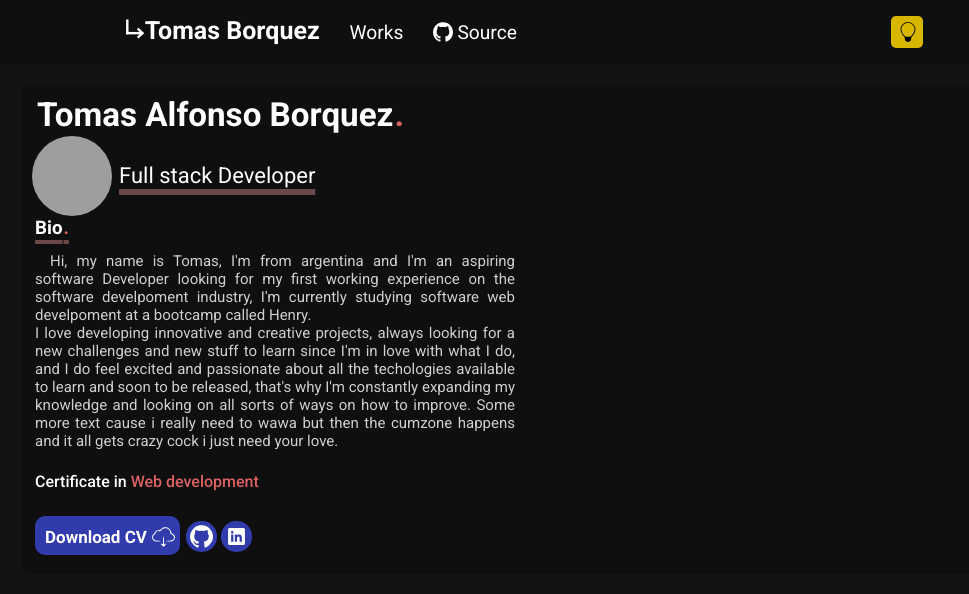
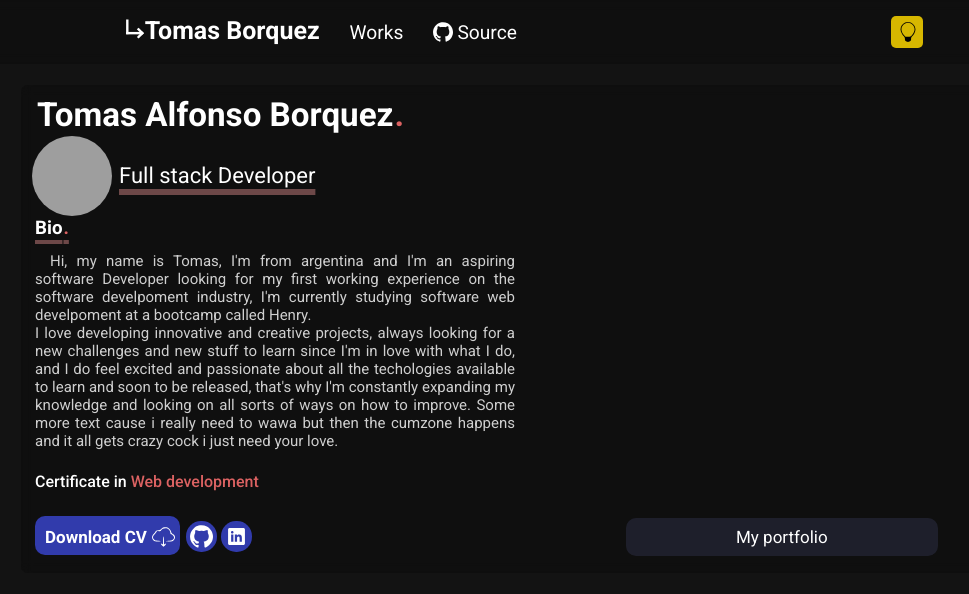
Before and after one commit to TomasBorquez/PortfolioV1, a React (Create React App) app: page / in a window 1280 px wide. Shown: the top 594 px of the page, without its empty margins (116-1085 px from the left). Built offline with nearby package versions, Linux system fonts and the light colour scheme; no server answers; grey boxes are pictures that could not be loaded.

Commit message:
added my portfolio button

```diff
--- a/src/components/About/About.css
+++ b/src/components/About/About.css
@@ -11,7 +11,7 @@
 
 .container {
   position: relative;
-  width: 620px;
+  width: 800px;
   height: 488px;
 }
 
@@ -96,6 +96,23 @@
   position: relative;
   filter: invert(100%);
   width: 23px;
+}
+/* ------------------- */
+/* Button for Portfolio */
+/* ------------------- */
+#MyPortfolio {
+  border: none;
+  border-radius: 10px;
+  color: white;
+  background-color: #2e304787;
+  cursor: pointer;
+  font-size: 17px;
+  font-weight: 400;
+  text-decoration: none;
+  padding: 9px 110px 9px;
+  position: absolute;
+  top: 433px;
+  left: 605px;
 }
 /* -_-_-_-_-_-_-_-_-_-_-_-_-_-_-_-_-_-_-_-_-_-_ */
 /* ----Font styles---- */
--- a/src/components/About/About.jsx
+++ b/src/components/About/About.jsx
@@ -1,7 +1,11 @@
+// React stuff
 import { useEffect, useRef } from 'react';
+import { NavLink } from "react-router-dom";
+// Three stuff
 import * as THREE from 'three';
 import { OrbitControls } from 'three/examples/jsm/controls/OrbitControls.js';
 import { GLTFLoader } from 'three/examples/jsm/loaders/GLTFLoader.js';
+// Icons
 import CloudDownload from '../../img/icons8-download-from-cloud-50.svg'
 import GitHubIcon from '../../img/GitHub-Mark-120px-plus.svg'
 import LinkedinIcon from '../../img/icons8-linkedin.svg'
@@ -42,7 +46,7 @@ function About() {
     // move camera ^^
 
     // Our model
-    const model = new URL('../../../public/models/doggy.glb', import.meta.url);
+    const model = new URL('../../../public/models/puppermodel.glb', import.meta.url);
     const adder = new THREE.Group();
     const gltfLoader = new GLTFLoader();
     gltfLoader.load(model.href, gltb => {
@@ -125,6 +129,7 @@ function About() {
         </div>
         {/* Canvas */}
         <div className="container" ref={mountRef}></div>
+        <NavLink id="MyPortfolio" to="/works">My portfolio </NavLink>
       </div>
     </div>
   );
```
Also changed, not shown: 2 other files (tests, documents, lock files or other folders).
